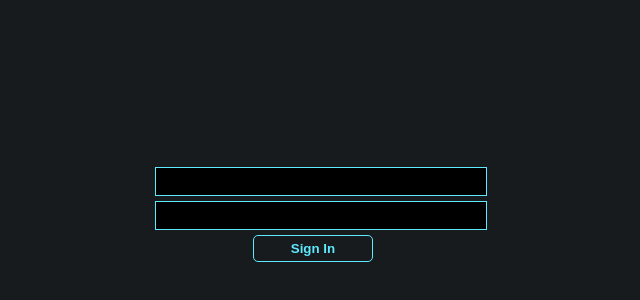
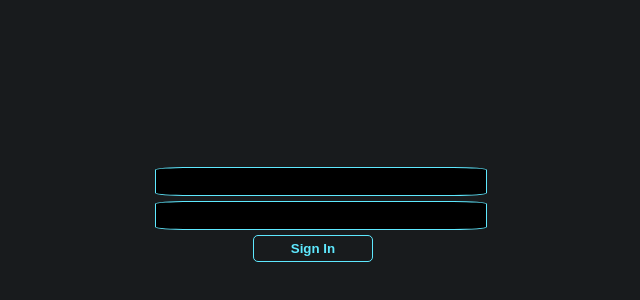
Before and after one commit to natedetsi/pokemonAPI_app, a website: page login.html in a window 1280 px wide. Shown: the part 188-488 px from the top of the page, 327-967 px from the left. Drawn offline with Linux system fonts and the light colour scheme.

Commit message:
new commit css fix

```diff
--- a/styles.css
+++ b/styles.css
@@ -3,9 +3,10 @@ body {
     padding: 0;
     background: #181b1d;
     color: #5ee9ff;
-    caret-color: #5ee9ff
+    caret-color: #5ee9ff;
     font-family: 'Syncopate', sans-serif;
 }
+
 audio {
     visibility: hidden;
 }
@@ -48,7 +49,7 @@ button:hover{
     margin: 5px;
     background: #000;
     border: 1px solid #5ee9ff;
-    border-radius 10%;
+    border-radius: 10%;
     color:#5ee9ff;
     font-size: 1.5rem;
     height: 25px;
```
